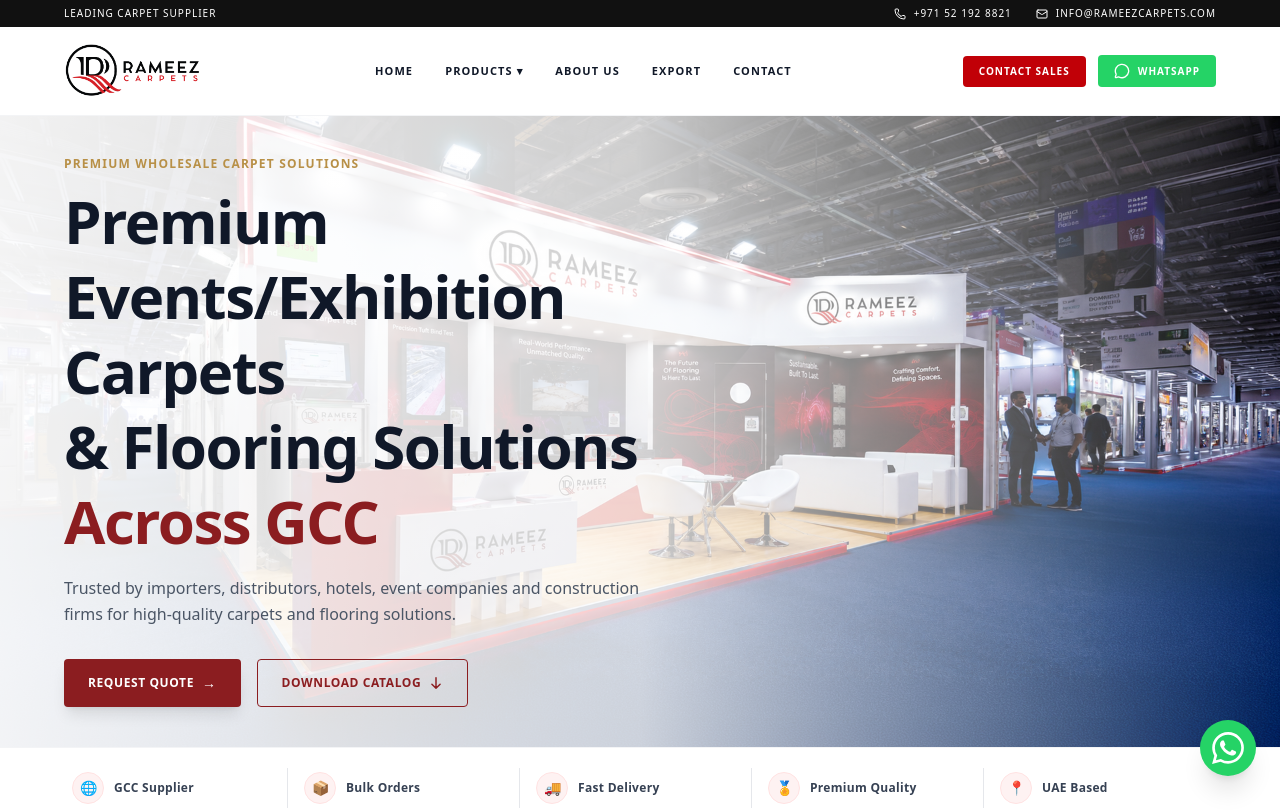
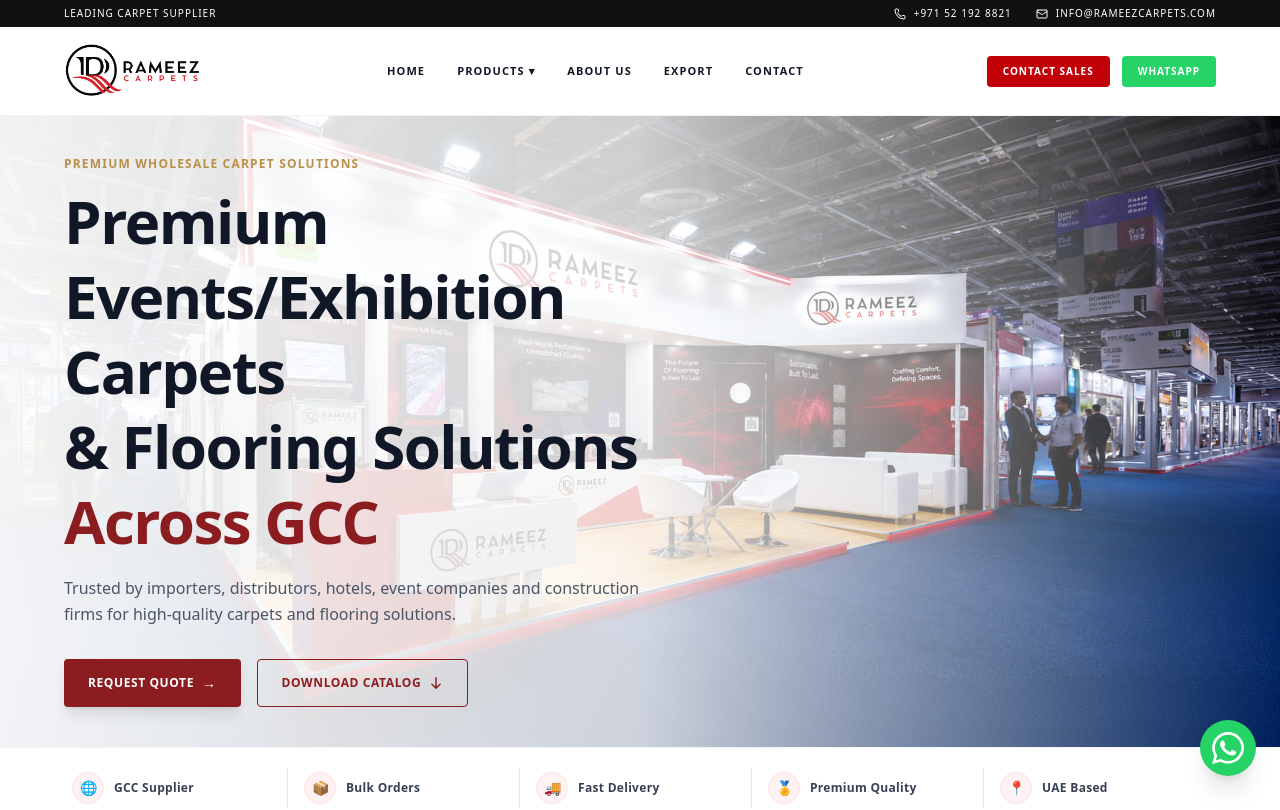
Before and after one commit to rameezraza20-pixel/rameez-carpets, a Next.js app: page / in a window 1280 px wide. Shown: the top 810 px of the page. Built offline with nearby package versions, Linux system fonts and the light colour scheme.

Commit message:
Fix whatsapp button on navbar

```diff
--- a/src/components/Navbar.tsx
+++ b/src/components/Navbar.tsx
@@ -66,13 +66,12 @@
             CONTACT SALES
           </Link>
           <a
-            href="https://wa.me/971563775899"
+            href="https://wa.me/971521928821"
             target="_blank"
             rel="noopener noreferrer"
             className="bg-[#25D366] text-white px-4 py-2 rounded font-bold hover:bg-[#128C7E] transition flex items-center gap-2 text-[10px] tracking-widest"
-            aria-label="Chat with us on WhatsApp at +971 56 377 5899"
+            aria-label="Chat with us on WhatsApp at +971 52 192 8821"
           >
-            <MessageCircle size={16} />
             WHATSAPP
           </a>
         </div>
```
